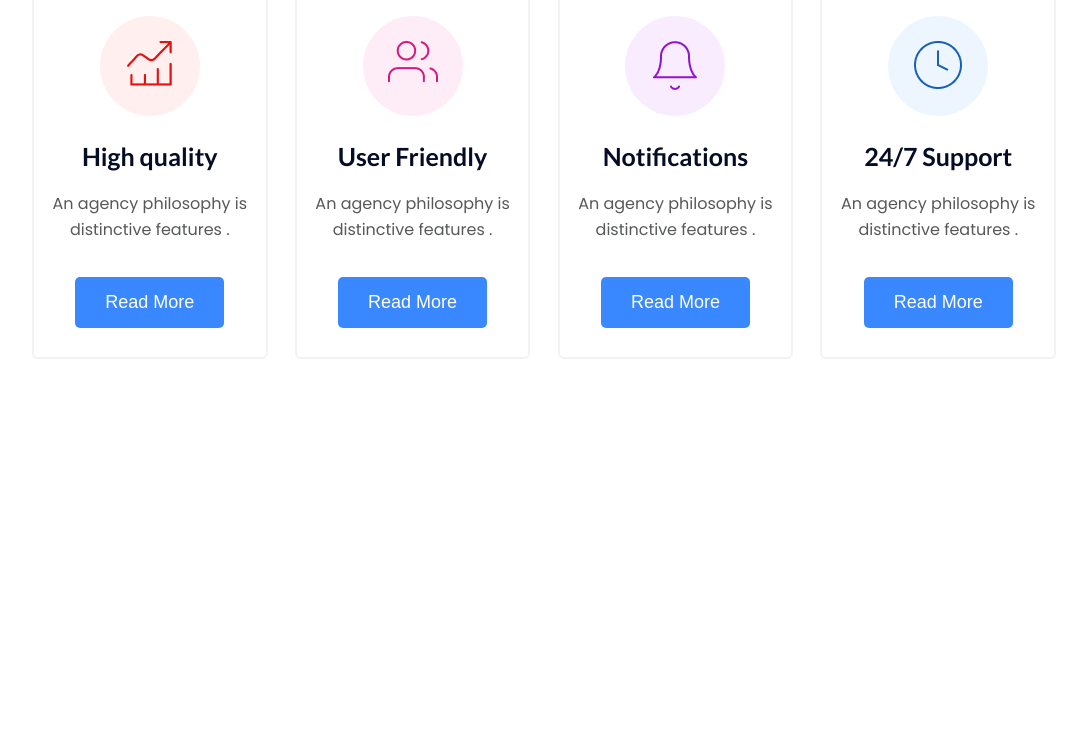
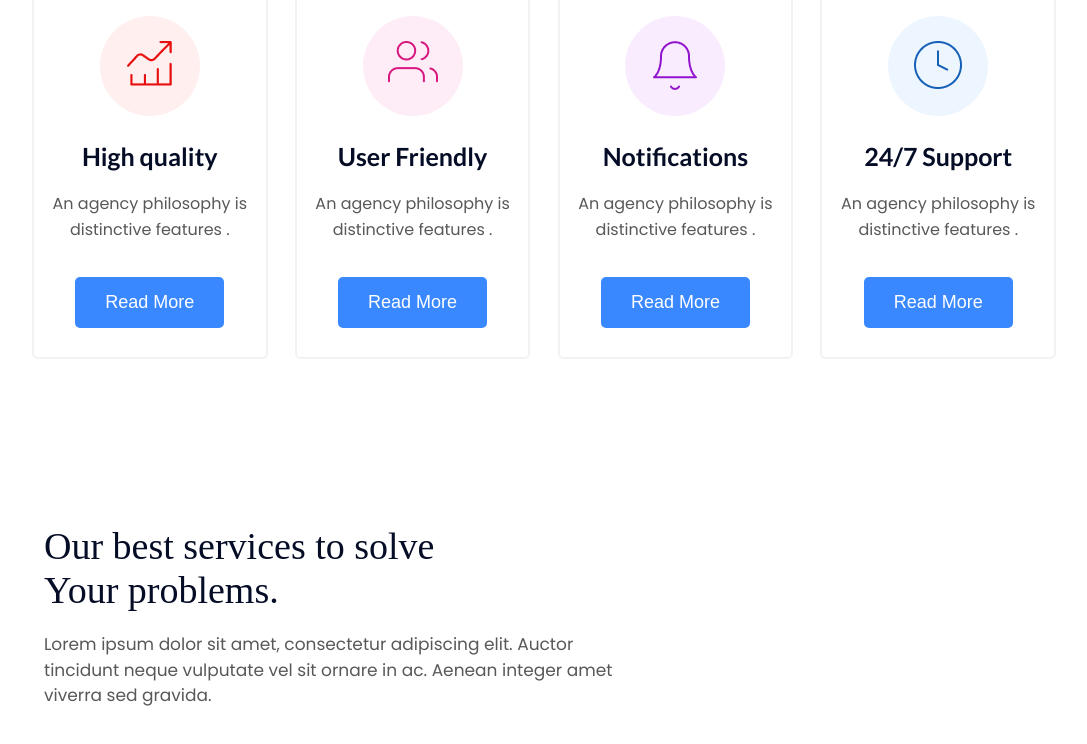
Before and after one commit to MirjalolDev/ofice, a plain HTML site: page index.html in a window 1280 px wide. Shown: the part 2460-3204 px from the top of the page, without its empty margins (96-1183 px from the left). Before the commit the page ends 3080 px from the top, so only its background shows below. Drawn offline with Linux system fonts and the light colour scheme.

Commit message:
(.h1-chap klasi bilan h1 sarlahvasi va .p-chap klasi bilan p matn kiritildi).

```diff
--- a/css/style.css
+++ b/css/style.css
@@ -31,9 +31,7 @@ header nav .logo h1{
     font-weight: 900;
     font-size: 25px;
     line-height: 150%;
-    /* identical to box height, or 37px */
     letter-spacing: 0.05em;
-    /* Primary Black */
     color: #050C26;
 }
 header nav ul{
@@ -52,7 +50,6 @@ header nav ul li{
     font-size: 18px;
     line-height: 160%;
     letter-spacing: 0.11rem;
-    /* identical to box height, or 29px */
     text-transform: capitalize;
     color: #575859;
     margin-left: 49px;
@@ -95,7 +92,6 @@ section .block{
 .block .box-1 .target{
     width: 510px;
     height: 200px;
-    /* background-color: #3988FF; */
     margin-left: 130px;
     margin-top: 170px;
 }
@@ -121,7 +117,6 @@ section .block{
 .block .box-1 .target-1{
     width: 490px;
     height: 80px;
-    /* background-color: #3988FF; */
     margin-top: 30px;
     margin-left: 130px;
 }
@@ -131,7 +126,6 @@ section .block{
     font-weight: normal;
     font-size: 18px;
     line-height: 160%;
-    /* or 29px */
     color: #575859;
 }
 
@@ -163,7 +157,6 @@ section .block{
 section .block .box-2{
     width: 50%;
     height: 80%;
-    /* background-color: rgb(42, 50, 165); */
     margin-top: 170px;
 }
 .block .box-2 img{
@@ -202,10 +195,8 @@ section .block .box-2{
 /*  wrapper  */
 
 .wrapper{
-    /* position: absolute; */
     width: 100%;
     height: 140vh;
-    /* background: #3988FF */
 }
 .wrapper header{
     position: relative;
@@ -240,12 +231,10 @@ section .block .box-2{
     height: 500px;
     align-items: center;
     justify-content: space-between;
-    /* background-color: #575859; */
 }
 .wrapper .block .box{
     width: 48%;
     height: 100%;
-    /* background: chocolate; */
 }
 .wrapper .block .box img{
     position: relative;
@@ -259,7 +248,6 @@ section .block .box-2{
 .wrapper .block .box:last-child > div{
     width: 80%;
     height: 360px;
-    /* background: #3988FF; */
     position: relative;
     top: 70px;
 }
@@ -333,10 +321,8 @@ section .block .box-2{
 /*  wrapper-1  */
 
 .wrapper-1{
-    /* position: absolute; */
     width: 100%;
-    height: 120vh;
-    /* background: #1B45DA; */
+    height: 180vh;
     left: 0;
     top: 500px;
 }
@@ -435,3 +421,31 @@ section .block .box-2{
     background: none;
     border: 2px solid #3988FF;
 }
+
+.h1-left{
+    width: 400px;
+    position: relative;
+    left: 140px;
+    top: 0;
+}
+.h1-left h1{
+    font-family: 'Lato' sans-serif;
+    font-style: normal;
+    font-weight: 500;
+    font-size: 38px;
+    color: #050C26;
+}
+.p-left{
+    width: 570px;
+    position: relative;
+    left: 140px;
+    top: 20px;
+}
+.p-left p{
+    font-family: 'Poppins', sans-serif;
+    font-style: normal;
+    font-weight: normal;
+    font-size: 17px;
+    color: #575859;
+    line-height: 150%;
+}
--- a/index.html
+++ b/index.html
@@ -156,6 +156,20 @@
                 <button>Read More</button>
             </div>
         </div>
+        <div class="h1-left">
+            <h1>Our best services to solve Your problems.</h1>
+        </div>
+        <div class="p-left">
+            <p>
+                Lorem ipsum dolor sit amet, consectetur adipiscing elit.
+                Auctor tincidunt neque vulputate vel sit ornare in ac.
+                Aenean integer amet viverra sed gravida.
+            </p>
+        </div>
+    </div>
+
+    <div class="wrapper-2">
+
     </div>
 </body>
 </html>
```
